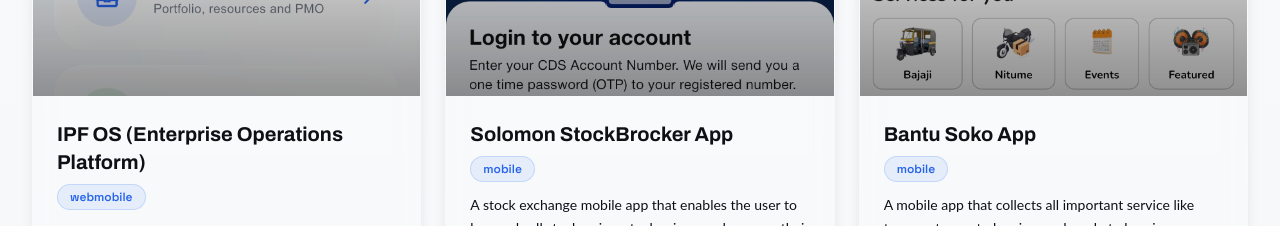
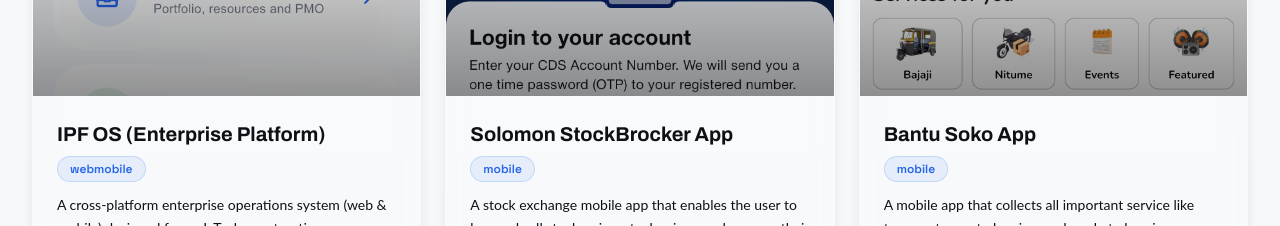
Before and after one commit to danfordChris/zogo-portfolio, a React (Vite) app: page / in a window 1280 px wide. Shown: the part 4400-4626 px from the top of the page. Built offline with nearby package versions, Linux system fonts and the light colour scheme.

Commit message:
Update project title for IPF OS to reflect streamlined branding

```diff
--- a/src/data/projects.ts
+++ b/src/data/projects.ts
@@ -51,7 +51,7 @@
 export const projects: Project[] = [
     {
         id: 'ipf-os',
-        title: 'IPF OS (Enterprise Operations Platform)',
+        title: 'IPF OS (Enterprise Platform)',
         description:
             'A cross-platform enterprise operations system (web & mobile) designed for an InTech construction company to centralize core business functions. It manages meal planning, task management, user roles, and PMO workflows within a unified digital ecosystem. The platform improves operational visibility, coordination, and process control across teams through modular and scalable architecture.',
         image: ipfOsDashboard,
```
